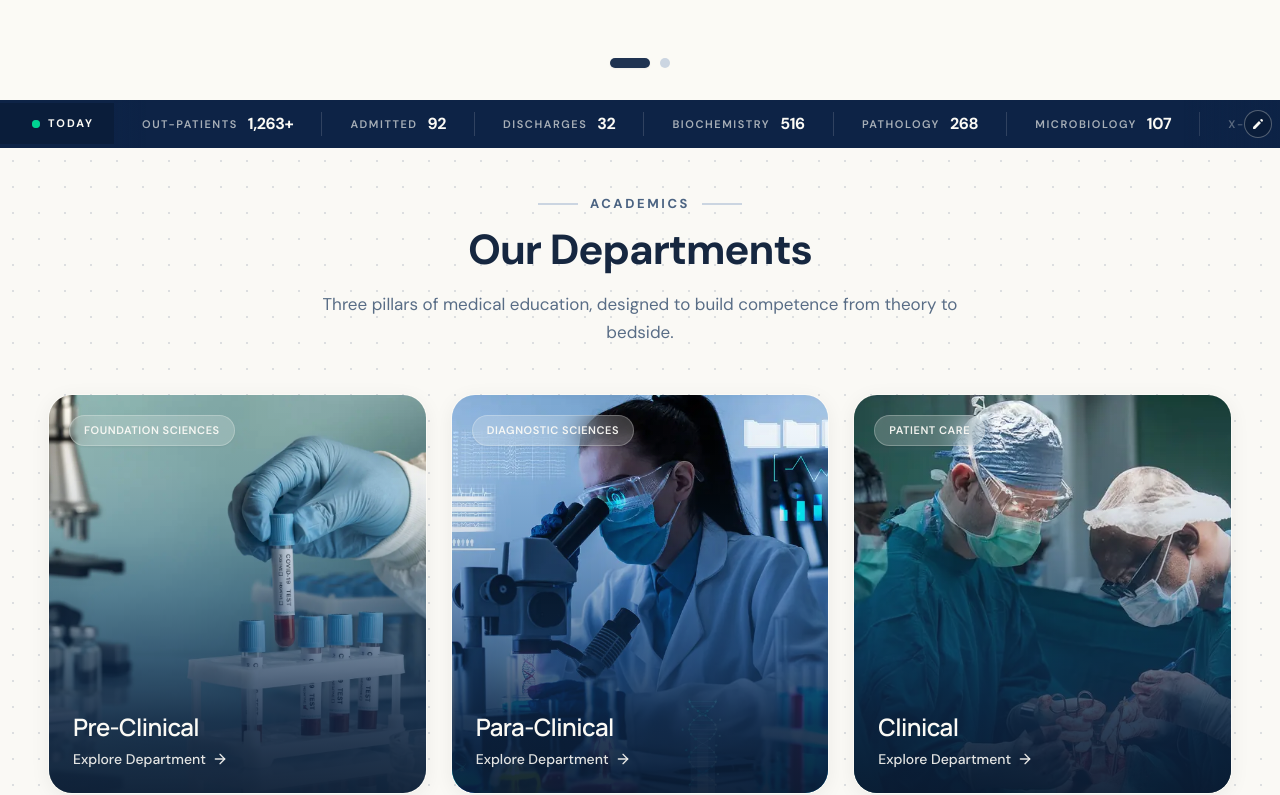
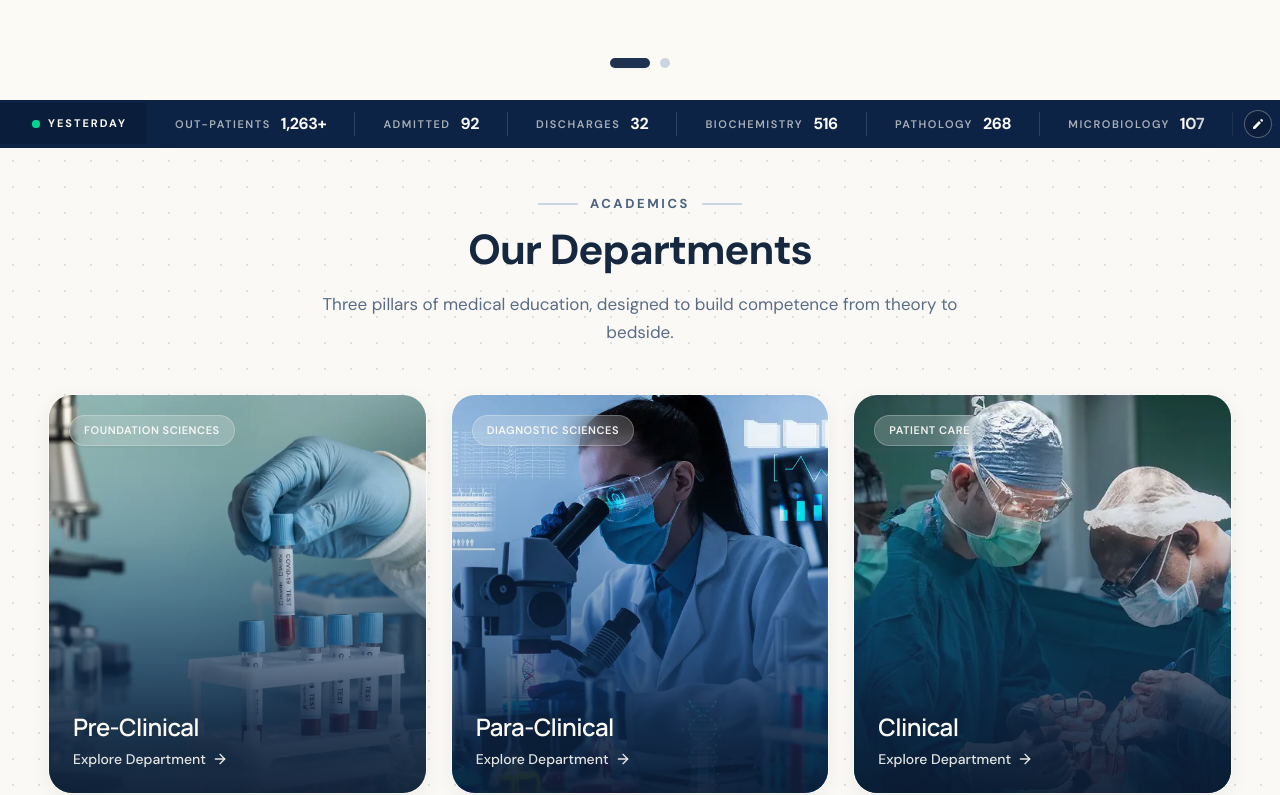
Before and after one commit to lewsishamilton/AIMS, a React (Vite) app: page / in a window 1280 px wide. Shown: the part 1389-2184 px from the top of the page. Built offline with nearby package versions, Linux system fonts and the light colour scheme; a web font is replaced by a local one.

Commit message:
changed Today to Yesterday

```diff
--- a/src/components/HospitalStatsMarquee.tsx
+++ b/src/components/HospitalStatsMarquee.tsx
@@ -260,14 +260,14 @@ export const HospitalStatsMarquee: React.FC<HospitalStatsMarqueeProps> = ({
                 <span className="relative inline-flex h-2 w-2 rounded-full bg-emerald-400" />
               </span>
               <span className="font-['Manrope',sans-serif] text-[11px] font-bold uppercase tracking-[0.18em] text-white">
-                Today
+                Yesterday
               </span>
             </div>
 
             <div
               className="relative min-w-0 flex-1 overflow-hidden py-3"
               role="region"
-              aria-label="Hospital figures today"
+              aria-label="Hospital figures yesterday"
             >
               <div className="hospital-marquee-track">
                 {renderGroup(0)}
@@ -313,7 +313,7 @@ export const HospitalStatsMarquee: React.FC<HospitalStatsMarqueeProps> = ({
               <div>
                 <h2 className="text-base font-bold tracking-wide">Edit Hospital Stats</h2>
                 <p className={`text-xs mt-0.5 ${isWhiteTheme ? "text-[#1f3351]/50" : "text-white/50"}`}>
-                  Update every figure shown in Today
+                  Update every figure shown in Yesterday
                 </p>
               </div>
               <button
--- a/src/sections/Home/AnalysisSection.tsx
+++ b/src/sections/Home/AnalysisSection.tsx
@@ -116,7 +116,7 @@ const OP_C = "var(--op-color)", IP_C = "#d97706"
 const TABS = [
   { key: "trend", tab: "Monthly Trend" },
   { key: "dept", tab: "Departments" },
-  { key: "today", tab: "Today" },
+  { key: "today", tab: "Yesterday" },
 ]
 
 const W = 1000, H = 320, PAD_L = 90, PAD_X = 30, PAD_TOP = 24, PAD_BOTTOM = 70
@@ -313,8 +313,8 @@ export const AnalysisSection: React.FC = () => {
     { value: 21, label: "Departments", plus: false },
     {
       value: figures.opd,
-      label: "OPD consultations today",
-      sub: manual ? "Updated manually" : publishedStats ? "Latest published figures" : "Today's figures",
+      label: "OPD consultations yesterday",
+      sub: manual ? "Updated manually" : publishedStats ? "Latest published figures" : "Yesterday's figures",
       plus: true,
     },
   ]
```
